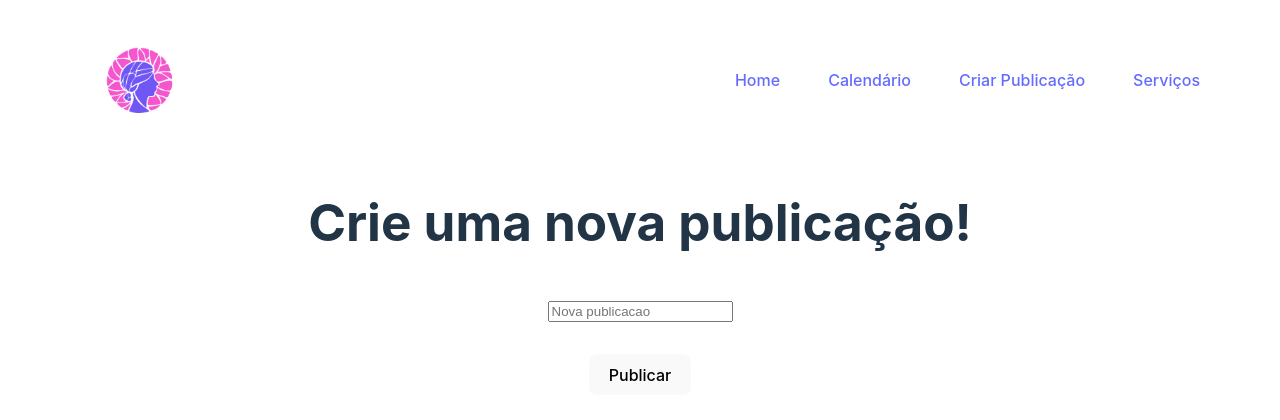
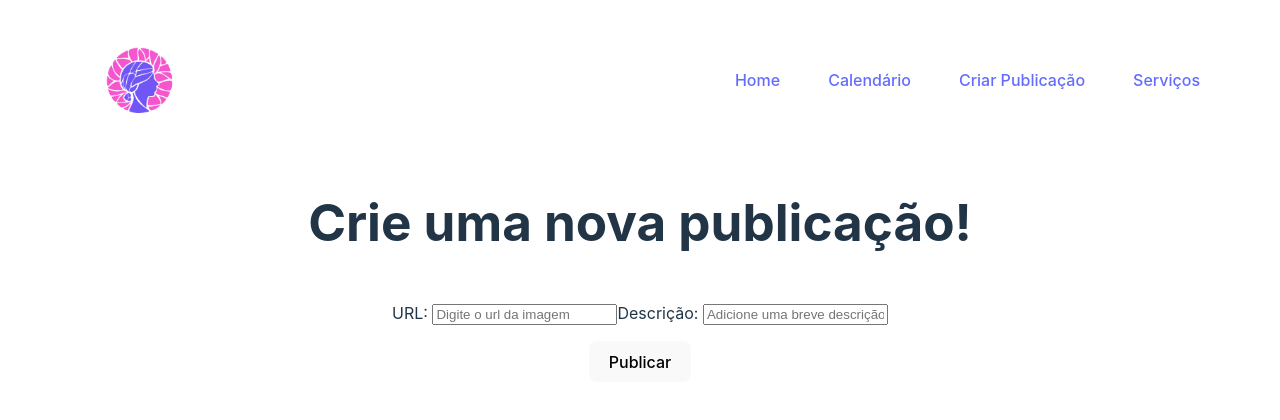
Before and after one commit to mariBassani/amazonaLpw, a React (Vite) app: page /criarPublicacao in a window 1280 px wide. Shown: the top 420 px of the page. Built offline with nearby package versions, Linux system fonts and the light colour scheme; no server answers.

Commit message:
tentativa hook-form

```diff
--- a/package.json
+++ b/package.json
@@ -13,6 +13,7 @@
     "react": "^18.3.1",
     "react-calendar": "^5.0.0",
     "react-dom": "^18.3.1",
+    "react-hook-form": "^7.53.2",
     "react-router-dom": "^6.26.1"
   },
   "devDependencies": {
--- a/src/pages/CriarPublicacao/index.jsx
+++ b/src/pages/CriarPublicacao/index.jsx
@@ -1,4 +1,5 @@
 import { useEffect, useState } from "react";
+import { useForm } from "react-hook-form";
 import "../../App.css"
 
 export default function CriarPubli(){
@@ -42,16 +43,46 @@ export default function CriarPubli(){
         }
     };
 
+    const {
+        register,
+        handleSubmit,
+        formState: { errors },
+    } = useForm();
+
+    const onSubmit = (data) => {
+        console.log(data);
+    };
+
     return (  //HOOK FORM AQUI!!
         <>
         <h1>Crie uma nova publicação!</h1>
-        <input type="text" value={link} onChange={(e) => setLink(e.target.value)} placeholder="Nova publicacao"/>
+        <form onSubmit={handleSubmit(onSubmit)}>
+        <label for="url">URL: </label>
+        <input
+            {...register("url", {
+                required:"O url é obrgatório!",
+                pattern: {
+                    value: '^https://.*\.(jpeg|jpg|png|webp)$',
+                    message: "Formato de URL inválido",},})
+            }
+            type="text"
+            id="url"
+            value={link}
+            onChange={(e) => setLink(e.target.value)}
+            placeholder="Digite o url da imagem"
+        />
+        {errors.url && <p style={{ color: "red" }}>{errors.url.message}</p>}
+
+        <label for="desc">Descrição: </label>
+        <input type="text" id="desc" placeholder="Adicione uma breve descrição da imagem"/>
+
         <div>
             <p>{msg}</p>
-            <button onClick={ ()=>{setMsg("Publicado com sucesso!"); addImg}}>
+            <button type="submit" onClick={ ()=>{setMsg("Publicado com sucesso!"); addImg}}>
                 Publicar
             </button>
         </div>
+        </form>
         </>
     );
 }
```
Also changed, not shown: 1 other file (tests, documents, lock files or other folders).
